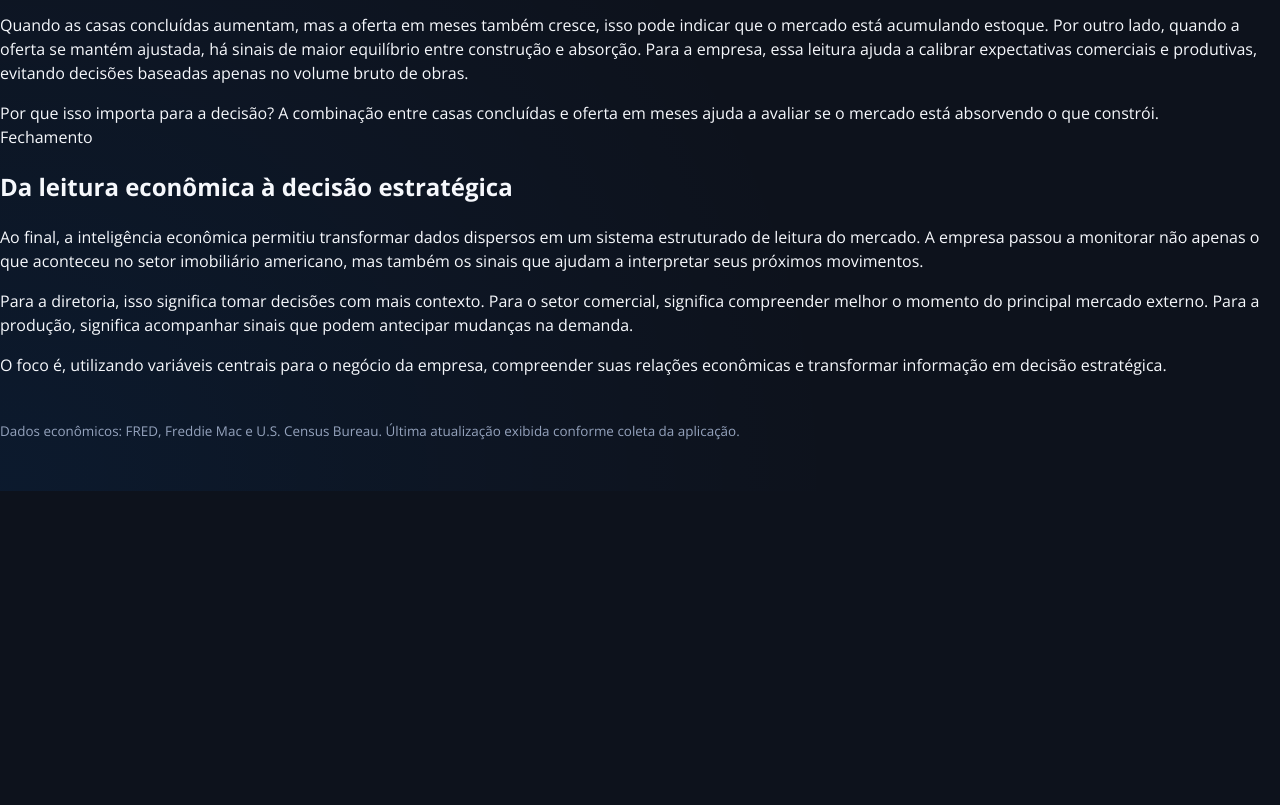
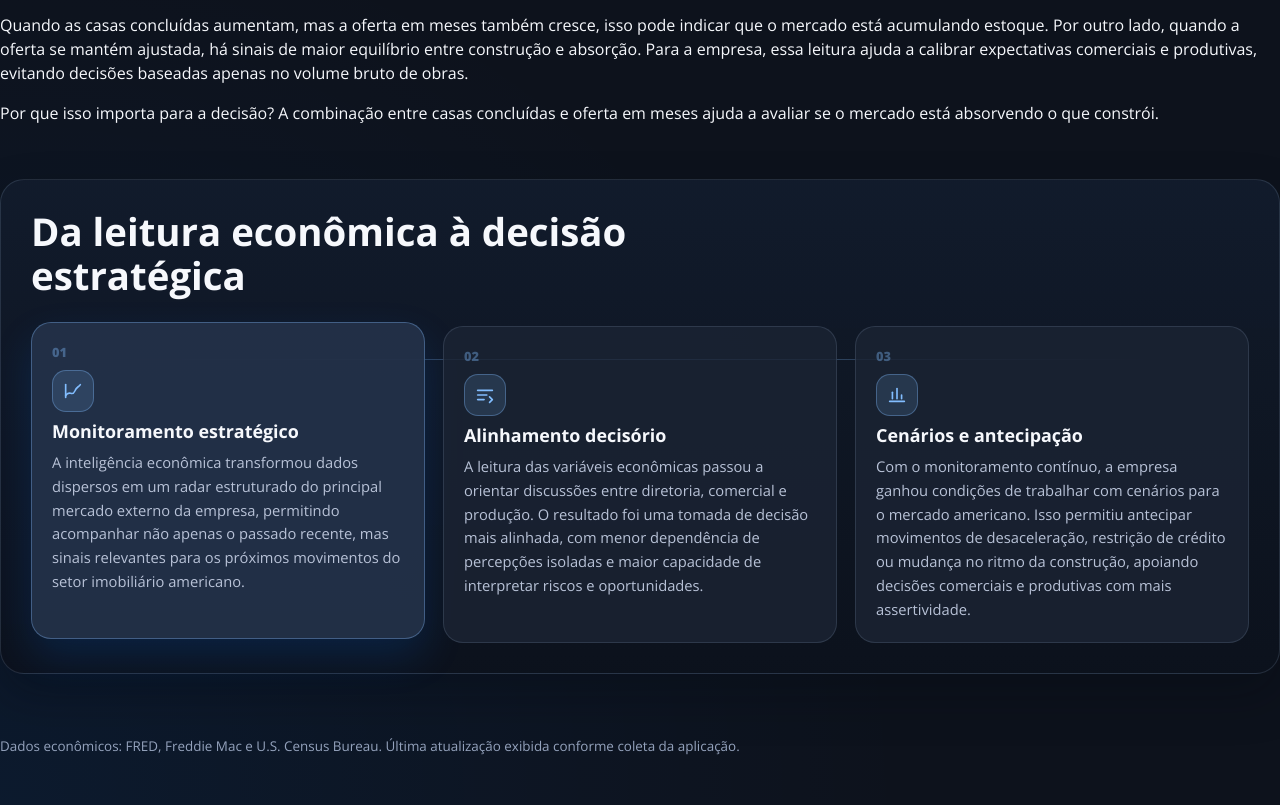
Before and after one commit to brunohaeming-obs/cases_portal, a plain HTML site: page case-imobiliario-eua/frontend/index.html in a window 1280 px wide. Shown: the part 2766-3571 px from the top of the page. Before the commit the page ends 3257 px from the top, so only its background shows below. Drawn offline with nearby package versions, Linux system fonts and the light colour scheme; files that its build step writes are made by us from their sources.

Commit message:
colors 2

```diff
--- a/case-imobiliario-eua/frontend/css/story.css
+++ b/case-imobiliario-eua/frontend/css/story.css
@@ -110,13 +110,16 @@
   line-height: 1.62;
 }
 
-.opening-copy::before,
-.final-section::before {
+.opening-copy::before {
   content: "";
   width: 76px;
   height: 3px;
   border-radius: 999px;
   background: linear-gradient(90deg, var(--color-primary), var(--color-warning));
+}
+
+.final-summary {
+  margin: 54px 0 34px;
 }
 
 .story-copy .section-kicker,
--- a/case-imobiliario-eua/frontend/index.html
+++ b/case-imobiliario-eua/frontend/index.html
@@ -4,12 +4,12 @@
     <meta charset="UTF-8" />
     <meta name="viewport" content="width=device-width, initial-scale=1.0" />
     <title>Monitoramento estratégico do setor imobiliário dos EUA</title>
-    <link rel="stylesheet" href="/static/css/tokens.css?v=20260515-delta-colors" />
-    <link rel="stylesheet" href="/static/css/layout.css?v=20260515-delta-colors" />
-    <link rel="stylesheet" href="/static/css/components.css?v=20260515-delta-colors" />
-    <link rel="stylesheet" href="/static/css/story.css?v=20260515-delta-colors" />
+    <link rel="stylesheet" href="/static/css/tokens.css?v=20260515-final-summary" />
+    <link rel="stylesheet" href="/static/css/layout.css?v=20260515-final-summary" />
+    <link rel="stylesheet" href="/static/css/components.css?v=20260515-final-summary" />
+    <link rel="stylesheet" href="/static/css/story.css?v=20260515-final-summary" />
     <script defer src="https://cdn.jsdelivr.net/npm/echarts@5/dist/echarts.min.js"></script>
-    <script type="module" src="/static/js/main.js?v=20260515-delta-colors"></script>
+    <script type="module" src="/static/js/main.js?v=20260515-final-summary"></script>
   </head>
   <body>
     <header class="hero page-shell" aria-labelledby="page-title">
@@ -236,23 +236,36 @@
         </div>
       </section>
 
-      <section class="final-section" aria-labelledby="final-title">
-        <span class="story-eyebrow">Fechamento</span>
-        <h2 id="final-title">Da leitura econômica à decisão estratégica</h2>
-        <p>
-          Ao final, a inteligência econômica permitiu transformar dados dispersos em um sistema estruturado de leitura
-          do mercado. A empresa passou a monitorar não apenas o que aconteceu no setor imobiliário americano, mas também
-          os sinais que ajudam a interpretar seus próximos movimentos.
-        </p>
-        <p>
-          Para a diretoria, isso significa tomar decisões com mais contexto. Para o setor comercial, significa
-          compreender melhor o momento do principal mercado externo. Para a produção, significa acompanhar sinais que
-          podem antecipar mudanças na demanda.
-        </p>
-        <p>
-          O foco é, utilizando variáveis centrais para o negócio da empresa, compreender suas relações econômicas e
-          transformar informação em decisão estratégica.
-        </p>
+      <section class="story-summary final-summary" aria-labelledby="final-title">
+        <div class="story-summary__header">
+          <h2 id="final-title">Da leitura econômica à decisão estratégica</h2>
+        </div>
+        <div class="story-summary__grid" aria-label="Fechamento do case">
+          <article class="story-summary__item is-active">
+            <span class="story-summary__number">01</span>
+            <span class="story-summary__icon" aria-hidden="true">
+              <svg viewBox="0 0 24 24"><path d="M4 19V5"/><path d="M4 17c4-7 7 2 10-5 2-5 4-4 6-7"/></svg>
+            </span>
+            <strong class="story-summary__title">Monitoramento estratégico</strong>
+            <span class="story-summary__description">A inteligência econômica transformou dados dispersos em um radar estruturado do principal mercado externo da empresa, permitindo acompanhar não apenas o passado recente, mas sinais relevantes para os próximos movimentos do setor imobiliário americano.</span>
+          </article>
+          <article class="story-summary__item">
+            <span class="story-summary__number">02</span>
+            <span class="story-summary__icon" aria-hidden="true">
+              <svg viewBox="0 0 24 24"><path d="M4 7h16"/><path d="M4 12h10"/><path d="M4 17h7"/><path d="M17 14l3 3-3 3"/></svg>
+            </span>
+            <strong class="story-summary__title">Alinhamento decisório</strong>
+            <span class="story-summary__description">A leitura das variáveis econômicas passou a orientar discussões entre diretoria, comercial e produção. O resultado foi uma tomada de decisão mais alinhada, com menor dependência de percepções isoladas e maior capacidade de interpretar riscos e oportunidades.</span>
+          </article>
+          <article class="story-summary__item">
+            <span class="story-summary__number">03</span>
+            <span class="story-summary__icon" aria-hidden="true">
+              <svg viewBox="0 0 24 24"><path d="M4 19h16"/><path d="M7 16V9"/><path d="M12 16V5"/><path d="M17 16v-4"/></svg>
+            </span>
+            <strong class="story-summary__title">Cenários e antecipação</strong>
+            <span class="story-summary__description">Com o monitoramento contínuo, a empresa ganhou condições de trabalhar com cenários para o mercado americano. Isso permitiu antecipar movimentos de desaceleração, restrição de crédito ou mudança no ritmo da construção, apoiando decisões comerciais e produtivas com mais assertividade.</span>
+          </article>
+        </div>
       </section>
 
       <footer class="footer-note">
```
